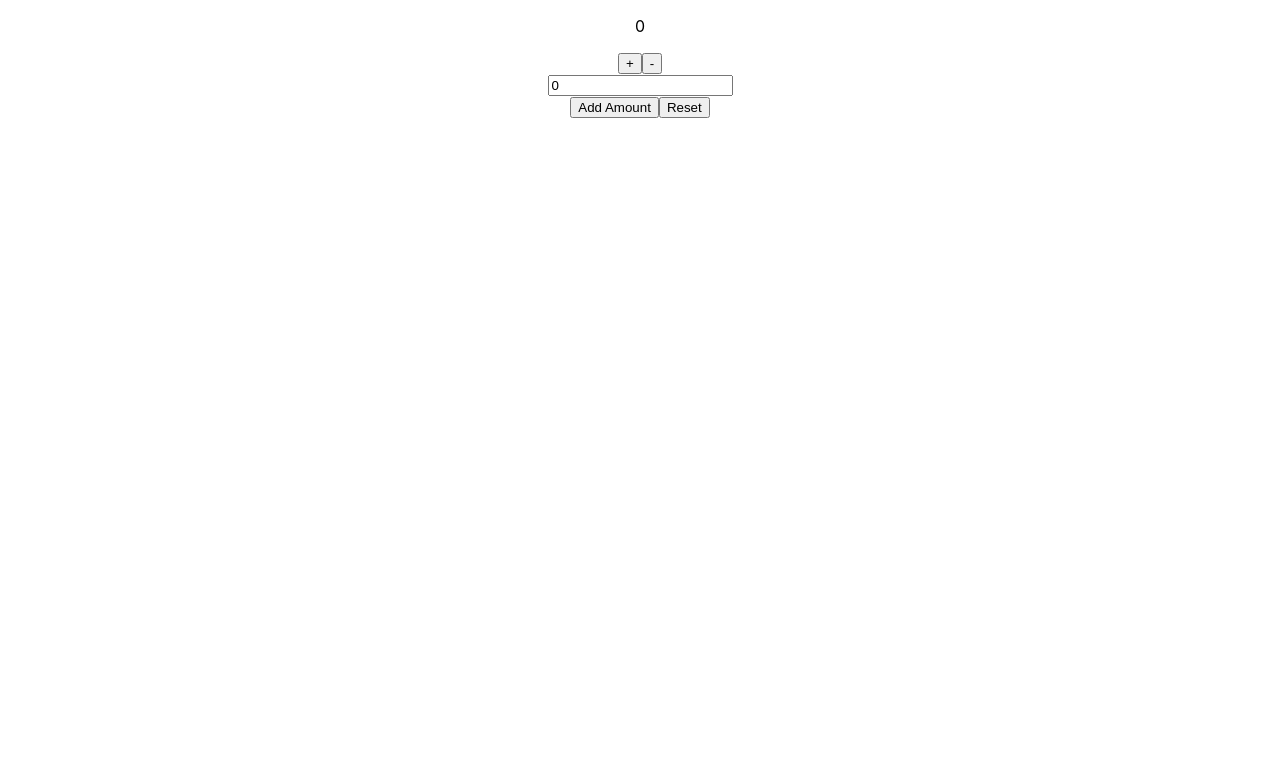
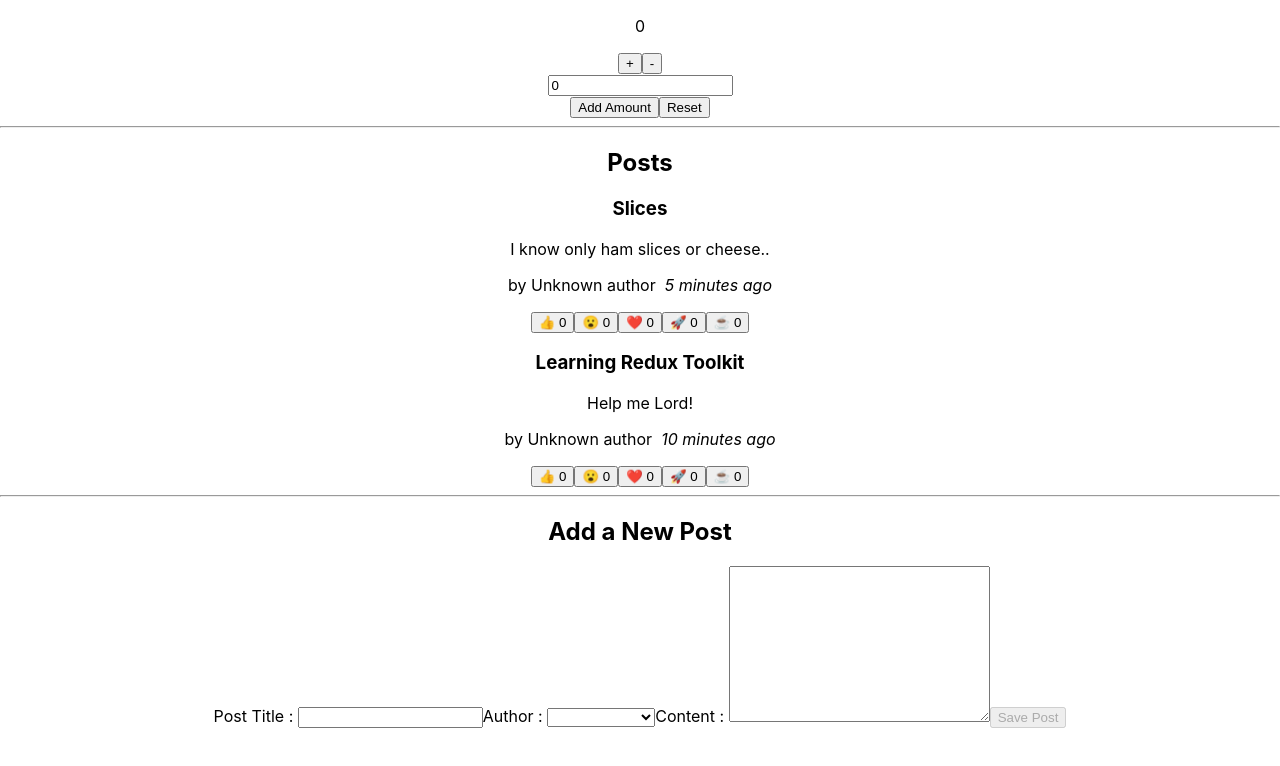
Before and after one commit to starirene9/reduxtoolkit, a React (Create React App) app: page / in a window 1280 px wide. Shown: the top 766 px of the page. Built offline with nearby package versions, Linux system fonts and the light colour scheme.

Commit message:
redux toolkit practicing 2

```diff
--- a/package.json
+++ b/package.json
@@ -7,6 +7,7 @@
     "@testing-library/jest-dom": "^5.17.0",
     "@testing-library/react": "^13.4.0",
     "@testing-library/user-event": "^13.5.0",
+    "date-fns": "^2.30.0",
     "react": "^18.2.0",
     "react-dom": "^18.2.0",
     "react-redux": "^8.1.2",
--- a/src/App.js
+++ b/src/App.js
@@ -1,10 +1,16 @@
 import './App.css';
 import Counter from "./features/counter/Counter";
+import PostsList from "./features/posts/PostsList";
+import AddPostForm from "./features/posts/AddPostForm";
 
 function App() {
     return (
         <div className="App">
             <Counter/>
+            <hr/>
+            <PostsList/>
+            <hr/>
+            <AddPostForm/>
         </div>
     );
 }
--- a/src/app/store.js
+++ b/src/app/store.js
@@ -1,8 +1,12 @@
 import {configureStore} from "@reduxjs/toolkit"
 import {counterSlice} from '../features/counter/counterSlice'
+import postsSlice from "../features/posts/postSlice";
+import usersSlice from "../features/users/usersSlice";
 
 export const store = configureStore({
     reducer: {
         counter: counterSlice.reducer,
+        posts: postsSlice.reducer,
+        users: usersSlice.reducer,
     }
 })
--- /dev/null
+++ b/src/features/posts/AddPostForm.js
@@ -0,0 +1,73 @@
+import React, {useState} from 'react';
+import {postAdded} from "./postSlice";
+import {useDispatch, useSelector} from "react-redux";
+import {selectAllUsers} from "../users/usersSlice";
+
+const AddPostForm = () => {
+
+    const [title, setTitle] = useState('')
+    const [content, setContent] = useState('')
+    const [userId, setUserId] = useState('')
+
+    const users = useSelector(selectAllUsers)
+    const onTitleChanged = e => setTitle(e.target.value)
+    const onContentChanged = e => setContent(e.target.value)
+    const onAuthorChanged = e => setUserId(e.target.value)
+
+    const dispatch = useDispatch();
+    const onSavePostClicked = () => {
+        if (title && content) { // if we have title and content value
+            dispatch(
+                postAdded(title, content, userId)
+            )
+            setTitle('')
+            setContent('')
+        }
+    }
+
+    const canSave = Boolean(title) && Boolean(content) && Boolean(userId)
+
+    const usersOptions = users.map(user => (
+        <option key={user.id} value={user.id}>
+            {user.name}
+        </option>
+    ))
+
+    return (
+        <section>
+            <h2>Add a New Post</h2>
+            <form>
+                <label htmlFor="postTitle">Post Title : </label>
+                <input
+                    type="text"
+                    id="postTitle"
+                    name="postTItle"
+                    value={title}
+                    onChange={onTitleChanged}
+                />
+                <label htmlFor="postAuthor">Author : </label>
+                <select id="postAuthor" value={userId}
+                        onChange={onAuthorChanged}>
+                    <option value=""></option>
+                    {usersOptions}
+                </select>
+                <label htmlFor="postContent">Content : </label>
+                <textarea
+                    name="postContent"
+                    id="postContent"
+                    cols="30" rows="10"
+                    value={content}
+                    onChange={onContentChanged}/>
+                <button
+                    type="button"
+                    onClick={onSavePostClicked}
+                    disabled={!canSave}
+                >
+                    Save Post
+                </button>
+            </form>
+        </section>
+    );
+};
+
+export default AddPostForm;
--- /dev/null
+++ b/src/features/posts/PostAuthor.js
@@ -0,0 +1,17 @@
+import React from 'react';
+import {useSelector} from "react-redux";
+import {selectAllUsers} from "../users/usersSlice";
+
+const PostAuthor = ({userId}) => {
+
+    const users = useSelector(selectAllUsers)
+    const author = users.find(user => user.id === userId);
+
+    return (
+        <span>
+            by {author ? author.name : 'Unknown author'}
+        </span>
+    );
+};
+
+export default PostAuthor;
--- /dev/null
+++ b/src/features/posts/PostsList.js
@@ -0,0 +1,34 @@
+import React from 'react';
+import {useSelector} from "react-redux";
+import {selectAllPosts} from "./postSlice";
+import PostAuthor from "./PostAuthor";
+import TimeAgo from "./TimeAgo";
+import ReactionButtons from "./ReactionButtons";
+
+const PostsList = () => {
+
+    const posts = useSelector(selectAllPosts) // state.post가 아니고 이렇게 데려오는게 안전
+
+    const orderedPosts = posts.slice().sort((a, b) => b.date.localeCompare(a.date))
+
+    const renderedPosts = orderedPosts.map(post => (
+        <article key={post.id}>
+            <h3>{post.title}</h3>
+            <p>{post.content.substring(0, 100)}</p>
+            <p className="postCredit">
+                <PostAuthor userId={post.userId}/>
+                <TimeAgo timestamp={post.date}/>
+            </p>
+            <ReactionButtons post={post}/>
+        </article>
+    ))
+
+    return (
+        <section>
+            <h2>Posts</h2>
+            {renderedPosts}
+        </section>
+    );
+};
+
+export default PostsList;
--- /dev/null
+++ b/src/features/posts/ReactionButtons.js
@@ -0,0 +1,32 @@
+import React from 'react';
+import {useDispatch} from "react-redux";
+import {reactionAdded} from "./postSlice";
+
+const reactionEmoji = {
+    thumbsUp: '👍',
+    wow: '😮',
+    heart: '❤️',
+    rocket: '🚀',
+    coffee: '☕',
+}
+
+const ReactionButtons = ({post}) => {
+    const dispatch = useDispatch()
+
+    const reactionButtons = Object.entries(reactionEmoji).map(([name, emoji]) => { //key, value
+        return (
+            <button
+                key={name}
+                type="button"
+                className="reactionButton"
+                onClick={() =>
+                    dispatch(reactionAdded({postId: post.id, reaction: name}))
+                }>
+                {emoji} {post.reactions[name]}
+            </button>
+        );
+    })
+    return <div>{reactionButtons}</div>
+};
+
+export default ReactionButtons;
--- /dev/null
+++ b/src/features/posts/TimeAgo.js
@@ -0,0 +1,18 @@
+import React from 'react';
+import {formatDistanceToNow, parseISO} from "date-fns";
+
+const TimeAgo = ({timestamp}) => {
+    let timeAgo = ''
+    if (timestamp) {
+        const date = parseISO(timestamp)
+        const timePeriod = formatDistanceToNow(date)
+        timeAgo = `${timePeriod} ago`
+    }
+    return (
+        <span title={timestamp}>
+         &nbsp; <i>{timeAgo}</i>
+     </span>
+    );
+};
+
+export default TimeAgo;
--- /dev/null
+++ b/src/features/posts/postSlice.js
@@ -0,0 +1,76 @@
+import {createSlice, nanoid} from "@reduxjs/toolkit";
+import {sub} from "date-fns";
+
+const initialState = [
+    {
+        id: '1',
+        title: 'Learning Redux Toolkit',
+        content: 'Help me Lord!',
+        date: sub(new Date(), {minutes: 10}).toISOString(),
+        reactions: {
+            thumbsUp: 0,
+            wow: 0,
+            heart: 0,
+            rocket: 0,
+            coffee: 0
+        }
+    },
+    {
+        id: '2',
+        title: 'Slices',
+        content: ' I know only ham slices or cheese..',
+        date: sub(new Date(), {minutes: 5}).toISOString(),
+        reactions: {
+            thumbsUp: 0,
+            wow: 0,
+            heart: 0,
+            rocket: 0,
+            coffee: 0
+        }
+    },
+]
+
+const postsSlice = createSlice({
+    name: 'posts',
+    initialState,
+    reducers: {
+        postAdded: {
+            reducer(state, action) {
+                state.push(action.payload)
+            },
+            prepare(title, content, userId) { // call back
+                return {
+                    payload: {
+                        id: nanoid(),
+                        title,
+                        content,
+                        date: new Date().toISOString(),
+                        userId,
+                        reactions: {
+                            thumbsUp: 0,
+                            wow: 0,
+                            heart: 0,
+                            rocket: 0,
+                            coffee: 0
+                        }
+                    }
+                }
+            }
+        },
+        reactionAdded(state, action) {
+            const {postId, reaction} = action.payload //deconstruct
+            const existingPost = state.find(post => post.id === postId)
+            if (existingPost) {
+                existingPost.reactions[reaction]++
+            }
+        }
+    }
+})
+
+export const selectAllPosts = (state) => state.posts; // 이런 식으로 변경 되어도 내보내기 추천함
+
+export const {postAdded, reactionAdded} = postsSlice.actions;
+export default postsSlice
+
+
+// npm i date-fns
--- /dev/null
+++ b/src/features/users/usersSlice.js
@@ -0,0 +1,17 @@
+import {createSlice} from "@reduxjs/toolkit";
+
+const initialState = [
+    {id: '0', name: 'Bitna Gu'},
+    {id: '1', name: 'Jeongwoo Lyo'},
+    {id: '2', name: 'Sarang Lyo'},
+    {id: '3', name: 'Jangun Lyo'},
+]
+
+const usersSlice = createSlice({
+    name: 'users',
+    initialState,
+    reducers: {}
+})
+
+export const selectAllUsers = (state) => state.users; // 여기서 미리
+export default usersSlice
--- a/src/index.js
+++ b/src/index.js
@@ -15,7 +15,5 @@ root.render(
     </React.StrictMode>
 );
 
-// If you want to start measuring performance in your app, pass a function
-// to log results (for example: reportWebVitals(console.log))
-// or send to an analytics endpoint. Learn more: https://bit.ly/CRA-vitals
+
 reportWebVitals();
```
Also changed, not shown: 1 other file (tests, documents, lock files or other folders).
